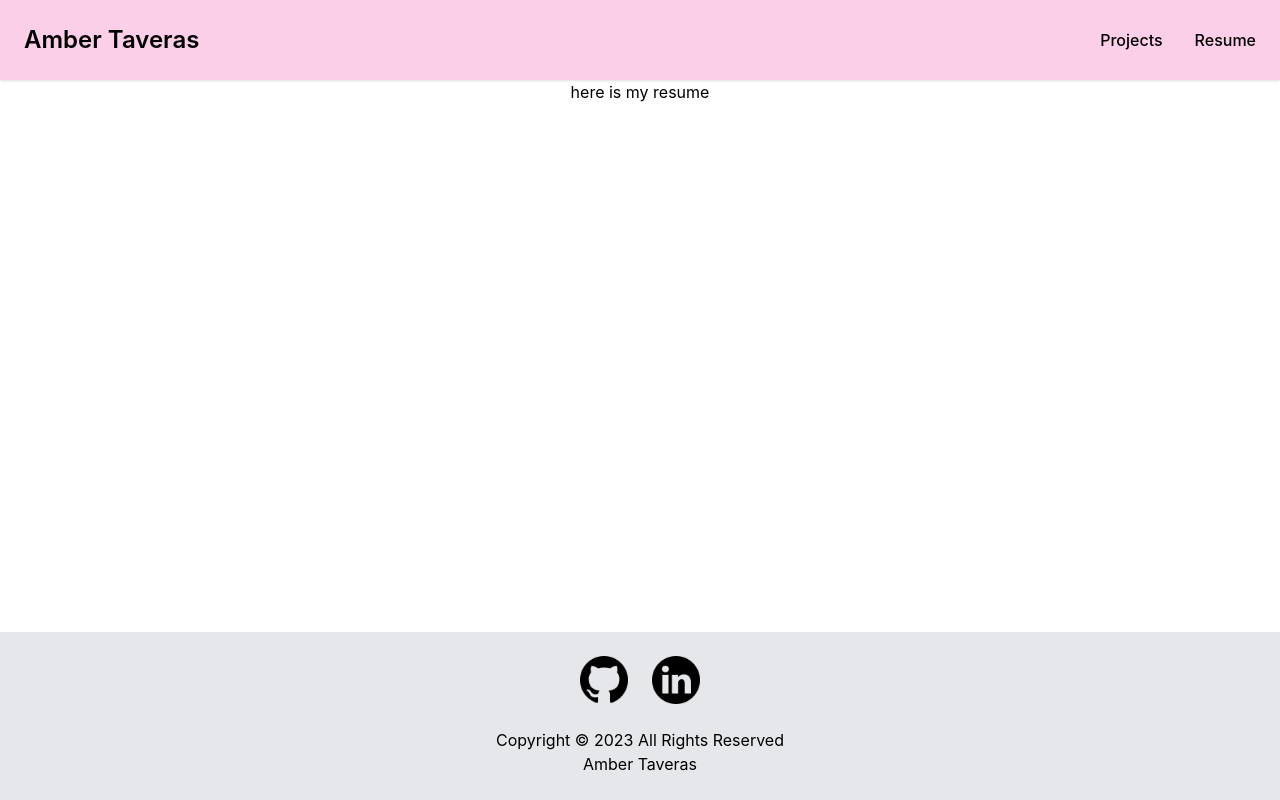
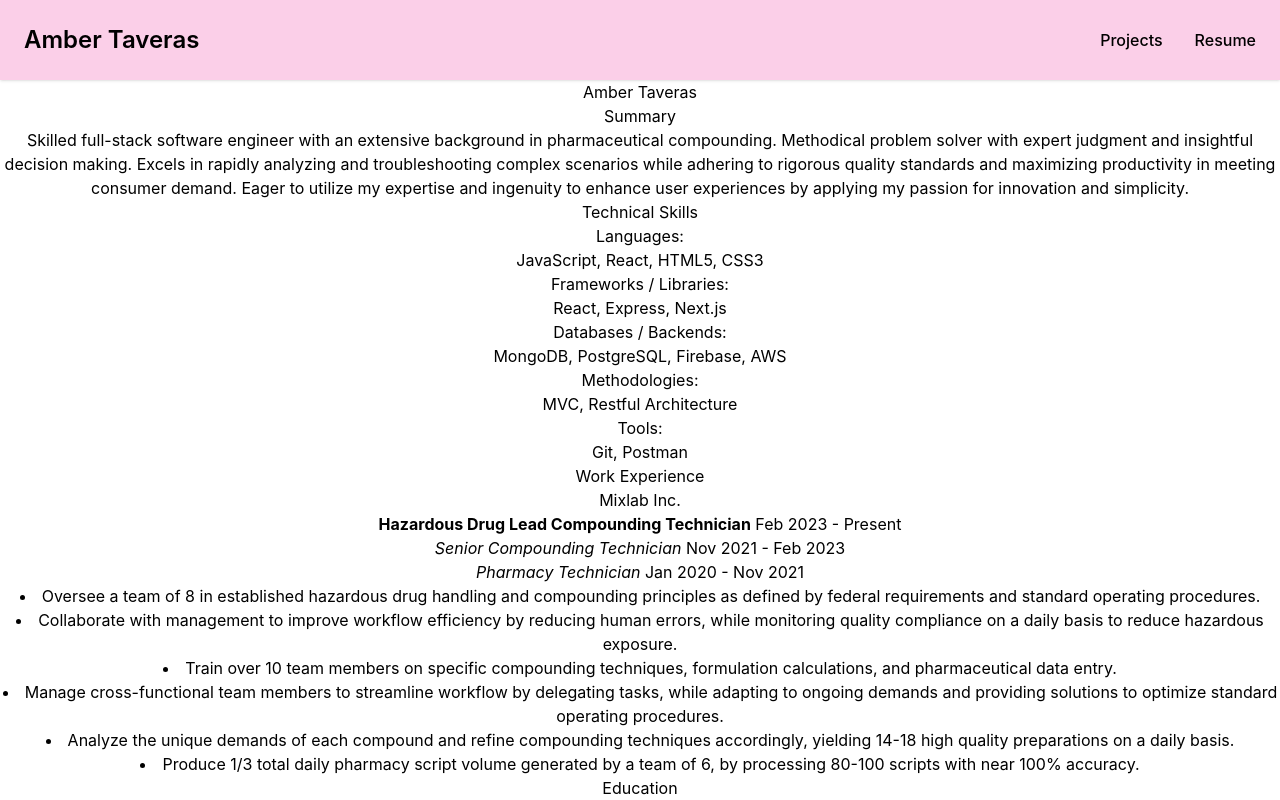
Before and after one commit to ambertav/portfolio, a React (Create React App) app: page /resume in a window 1280 px wide. Shown: the top 800 px of the page. Built offline with nearby package versions, Linux system fonts and the light colour scheme.

Commit message:
adds resume html

```diff
--- a/src/pages/Resume.js
+++ b/src/pages/Resume.js
@@ -1,5 +1,67 @@
 function Resume () {
-    return <h1>here is my resume</h1>
+    return (
+        <>
+            <header>Amber Taveras</header>
+            <div>
+                <h3>Summary</h3>
+                <p>
+                    Skilled full-stack software engineer with an extensive background in pharmaceutical compounding.
+                    Methodical problem solver with expert judgment and insightful decision making.
+                    Excels in rapidly analyzing and troubleshooting complex scenarios while adhering to rigorous
+                    quality standards and maximizing productivity in meeting consumer demand.
+                    Eager to utilize my expertise and ingenuity to enhance user experiences by applying my passion
+                    for innovation and simplicity.
+                </p>
+            </div>
+            <div>
+                <h3>Technical Skills</h3>
+                <ul>
+                    <li>Languages:
+                        <li>JavaScript, React, HTML5, CSS3</li>
+                    </li>
+                    <li>Frameworks / Libraries:
+                        <li>React, Express, Next.js</li>
+                    </li>
+                    <li>Databases / Backends:
+                        <li>MongoDB, PostgreSQL, Firebase, AWS</li>
+                    </li>
+                    <li>Methodologies:
+                        <li>MVC, Restful Architecture</li>
+                    </li>
+                    <li>Tools:
+                        <li>Git, Postman</li>
+                    </li>
+                </ul>
+            </div>
+            <div>
+                <h3>Work Experience</h3>
+                <ul>Mixlab Inc.
+                    <li>
+                        <strong>Hazardous Drug Lead Compounding Technician</strong> Feb 2023 - Present
+                    </li>
+                    <li>
+                        <i>Senior Compounding Technician</i> Nov 2021 - Feb 2023
+                    </li>
+                    <li>
+                        <i>Pharmacy Technician</i> Jan 2020 - Nov 2021
+                    </li>
+                </ul>
+                <li>Oversee a team of 8 in established hazardous drug handling and compounding principles as defined by federal requirements and standard operating procedures.</li>
+                <li>Collaborate with management to improve workflow efficiency by reducing human errors, while monitoring quality compliance on a daily basis to reduce hazardous exposure.</li>
+                <li>Train over 10 team members on specific compounding techniques, formulation calculations, and pharmaceutical data entry.</li>
+                <li>Manage cross-functional team members to streamline workflow by delegating tasks, while adapting to ongoing demands and providing solutions to optimize standard operating procedures.</li>
+                <li>Analyze the unique demands of each compound and refine compounding techniques accordingly, yielding 14-18 high quality preparations on a daily basis.</li>
+                <li>Produce 1/3 total daily pharmacy script volume generated by a team of 6, by processing 80-100 scripts with near 100% accuracy. </li>
+            </div>
+            <div>
+                <h3>Education</h3>
+                <ul>
+                    <li><strong>General Assembly</strong> <i>Software Engineering Fellow</i> Nov 2022 - May 2023</li>
+                    <li><strong>Hunter College</strong> <i>Bachelor's of Arts in Chemistry</i> Expected Date of Graduation: June 2026</li>
+                </ul>
+            </div>
+        </>
+    );
 }
 
 
```
